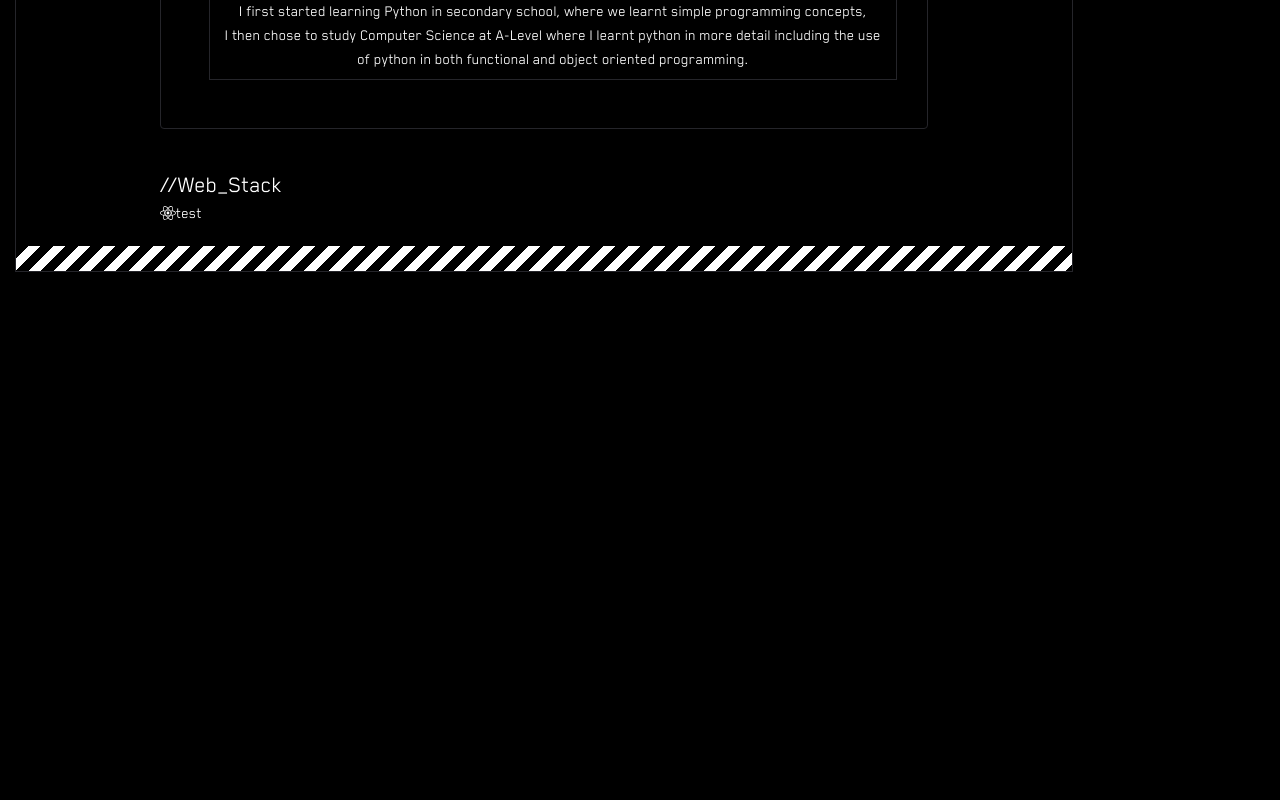
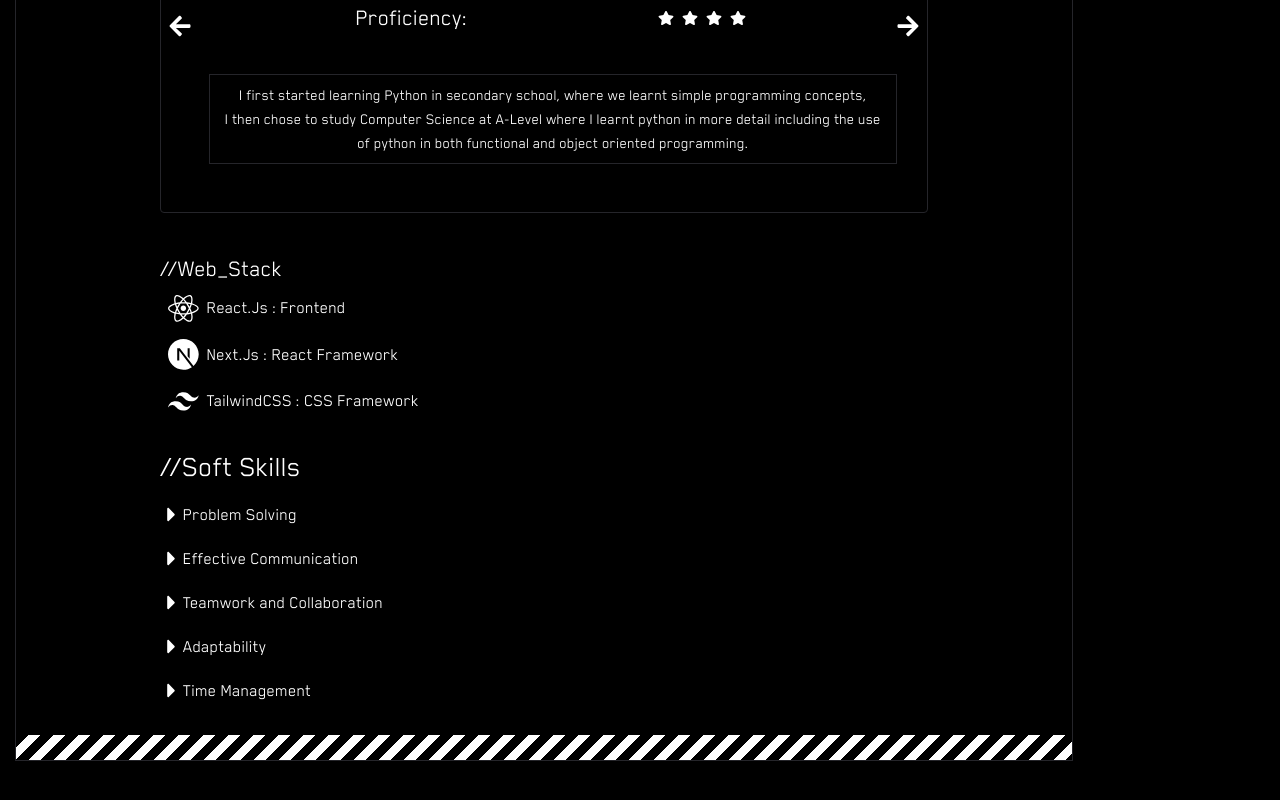
Before and after one commit to EsamKhalid/portfolio-website-v2, a Next.js app: page /AboutPage in a window 1280 px wide. Shown: the part 944-1744 px from the top of the page. Before the commit the page ends 1216 px from the top, so only its background shows below. Built offline with nearby package versions, Linux system fonts and the light colour scheme.

Commit message:
installed styled icons package and added web stack and soft skills to skill section in about me page

```diff
--- a/app/AboutPage/page.tsx
+++ b/app/AboutPage/page.tsx
@@ -7,19 +7,16 @@
 
 import NavBar from "@/components/NavBar/NavBar";
 import SectionNavigation from "@/components/SectionNavigation/SectionNavigation";
-import FlatCornerBox from "@/components/Shapes/FlatCornerBox";
 import SectionBorderLines from "@/components/Sections/SectionBorderLines";
-import DiagonalLines from "@/components/Shapes/DiagonalLines";
 import LanguageCarousel from "@/components/Carousel/LanguageCarousel";
 
-import { BiArrowFromLeft } from "react-icons/bi";
+import styled from "styled-components";
 
-import { FaPython } from "react-icons/fa";
-import { FaJava } from "react-icons/fa";
-import { FaJs } from "react-icons/fa";
-import { FaReact } from "react-icons/fa";
+import { SiNextdotjs } from "react-icons/si";
 
-import CSharp from "@/components/SVG/CSharp";
+import { SiTailwindcss } from "react-icons/si";
+
+import { FaReact, FaCaretRight } from "react-icons/fa";
 
 export default function page() {
   const [rotate, setRotate] = React.useState(false);
@@ -34,7 +31,7 @@
           </h1>
 
           <div className="inline-block justify-center">
-            <SectionBorderLines id="" className="w-fit ">
+            <SectionBorderLines id="" className="w-fit">
               <h1 className="text-4xl">//Introduction</h1>
               <p className="text-xl">
                 Hello! I'm <span className="text-cybpnk-ylw2">Esam Khalid</span>
@@ -56,17 +53,52 @@
             <div className="h-[10vh]"></div>
             <SectionBorderLines id="" className="w-full">
               <h1 className="text-4xl">//Skills</h1>
-              <h2 className="text-2xl text-left">//Languages</h2>
+              <h1 className="text-3xl text-left my-5">//Technical Skills</h1>
+              <h2 className="text-2xl text-left mb-2">//Languages</h2>
               <LanguageCarousel />
               <h2 className="text-2xl text-left pt-10">//Web_Stack</h2>
-              <div className="inline-block justify-start w-full ">
+              <div className="inline-block justify-start w-full [&_*]:py-1">
                 <div className="logoTextCenter">
-                  <FaReact style={{ verticalAlign: "bottom" }} /> <h1>test</h1>
+                  <FaReact className="mx-2 size-[4%]" />
+                  <h1 className="text-lg">React.Js : Frontend</h1>
                 </div>
+                <div className="logoTextCenter">
+                  <SiNextdotjs className="mx-2 size-[4%]" />
+                  <h1 className="text-lg">Next.Js : React Framework</h1>
+                </div>
+                <div className="logoTextCenter">
+                  <SiTailwindcss className="mx-2 size-[4%]" />
+                  <h1 className="text-lg">TailwindCSS : CSS Framework</h1>
+                </div>
+                <h1 className="text-3xl text-left mt-5">//Soft Skills</h1>
+                <ul className="[&_li]:text-left [&_li]:text-lg">
+                  <li className="logoTextCenter">
+                    <FaCaretRight className="size-[3%]" />
+                    <p>Problem Solving</p>
+                  </li>
+                  <li className="logoTextCenter">
+                    <FaCaretRight className="size-[3%]" />
+                    <p>Effective Communication</p>
+                  </li>
+                  <li className="logoTextCenter">
+                    <FaCaretRight className="size-[3%]" />
+                    <p>Teamwork and Collaboration</p>
+                  </li>
+                  <li className="logoTextCenter">
+                    <FaCaretRight className="size-[3%]" />
+                    <p>Adaptability</p>
+                  </li>
+                  <li className="logoTextCenter">
+                    <FaCaretRight className="size-[3%]" />
+                    <p>Time Management</p>
+                  </li>
+                </ul>
               </div>
             </SectionBorderLines>
+            <div className="h-[10vh]"></div>
           </div>
         </div>
+
         <div
           className="w-[15%] fixed  h-full sm:right-0 sm:top-[100px]
         md:top-[200px] md:right-0"
--- a/package.json
+++ b/package.json
@@ -17,6 +17,7 @@
     "react-icons": "^5.2.1",
     "react-router-dom": "^6.23.1",
     "react-select": "^5.8.0",
+    "styled-components": "^6.1.11",
     "tailwind": "^4.0.0"
   },
   "devDependencies": {
```
Also changed, not shown: 1 other file (tests, documents, lock files or other folders).
